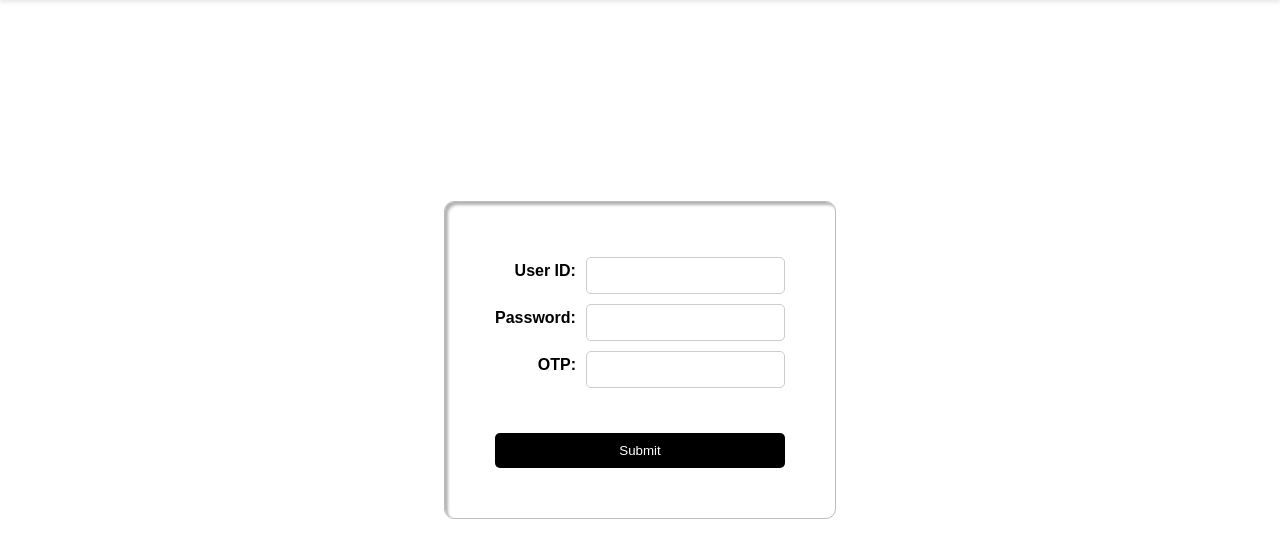
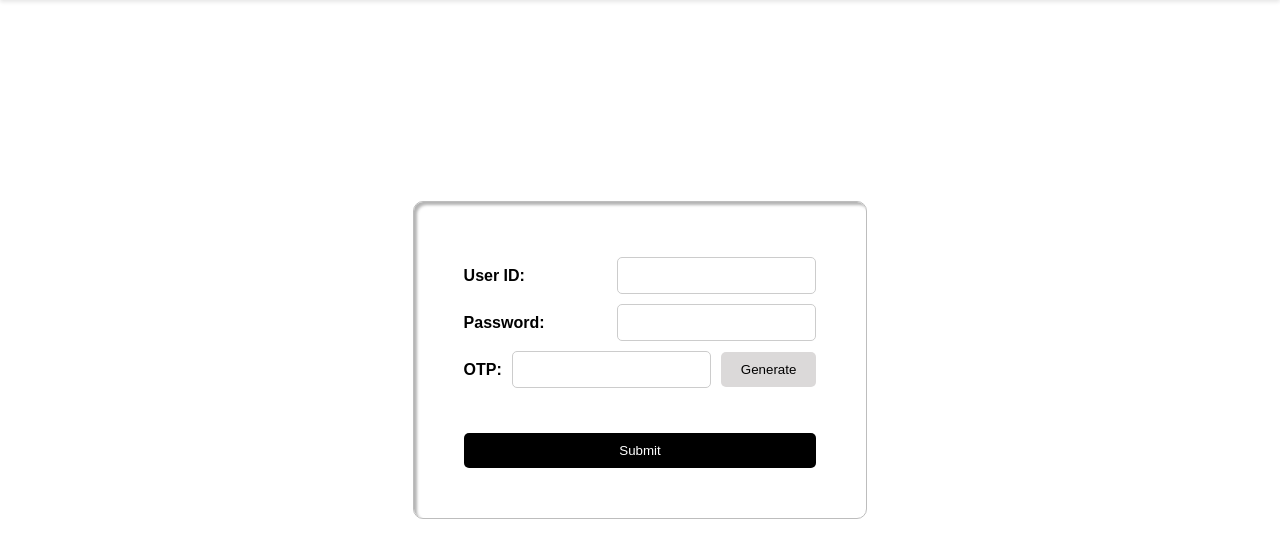
Before and after one commit to SAKETHVUNKA/CITY_METRO_DBMS, a Django app: page /login/ in a window 1280 px wide. Shown: the part 48-606 px from the top of the page. Run offline with Django 4.2, Linux system fonts and the light colour scheme.

Commit message:
Added Gen OTP buttons

```diff
--- a/nammuru_metro/metro_website/templates/login.html
+++ b/nammuru_metro/metro_website/templates/login.html
@@ -34,6 +34,7 @@
                 <div>
                     <label for="otp">OTP:</label>
                     <input type="text" id="otp" name="otp" required>
+                    <button class="OTP-button">Generate</button>
                 </div>
                 <button type="submit">Submit</button>
             </form>
--- a/nammuru_metro/metro_website/templates/parking-add.html
+++ b/nammuru_metro/metro_website/templates/parking-add.html
@@ -46,6 +46,7 @@
             <div>
                 <div>OTP: </div>
                 <input type="text">
+                <button class="OTP-button">Generate</button>
             </div>
 
             <div class="nested-button">
--- a/nammuru_metro/metro_website/templates/parking-remove.html
+++ b/nammuru_metro/metro_website/templates/parking-remove.html
@@ -45,6 +45,7 @@
             <div>
                 <div>OTP: </div>
                 <input type="text">
+                <button class="OTP-button">Generate</button>
             </div>
 
             <div class="nested-button">
--- a/nammuru_metro/metro_website/templates/ticket-buy.html
+++ b/nammuru_metro/metro_website/templates/ticket-buy.html
@@ -52,6 +52,7 @@
             <div>
                 <div>OTP: </div>
                 <input type="text">
+                <button class="OTP-button">Generate</button>
             </div>
 
             <div class="nested-button">
--- a/nammuru_metro/static/Styles/login.css
+++ b/nammuru_metro/static/Styles/login.css
@@ -57,14 +57,13 @@ form {
 
 form div {
     display: flex;
-    justify-content: right;
+    justify-content: space-between;
     align-items: center;
 }
 
 label {
     display: inline-block;
     font-weight: bold;
-    margin-bottom: 10px;
     margin-right: 10px;
 }
 
@@ -90,3 +89,14 @@ button {
 button:hover {
     background-color: #333;
 }
+
+.OTP-button {
+    margin-top: 0px;
+    color: black;
+    margin-left: 10px;
+    background-color: #dbd9d9;
+}
+
+.OTP-button:hover {
+    background-color: #b8b8b8;
+}
```
Also changed, not shown: nammuru_metro/static/Styles/parking-add.css (+12 -1 lines), nammuru_metro/static/Styles/parking-remove.css (+12 -1 lines), nammuru_metro/static/Styles/ticket-buy.css (+12 -2 lines).
